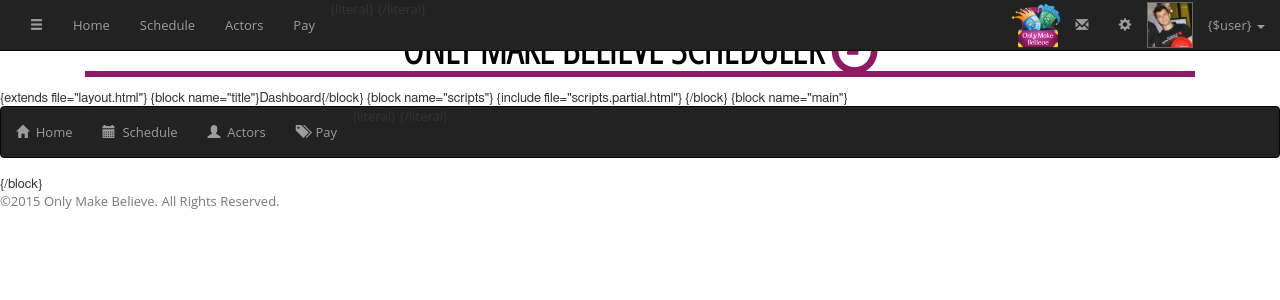
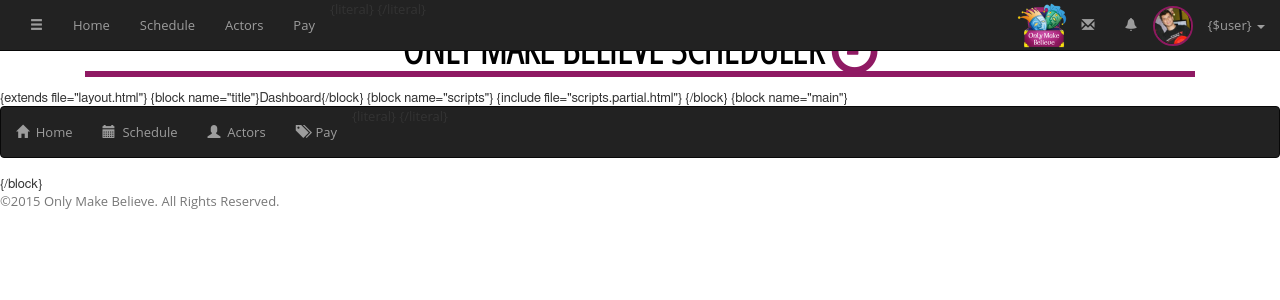
Before and after one commit to georgesankey/georgeRiotAngular, a PHP site: template include/template/dashboard.html in a window 1280 px wide. Shown: the top 300 px of the page. Run offline with PHP 8.4, Linux system fonts and the light colour scheme; the template is opened without the code that fills it, so the values that code supplies are empty; some libraries are stand-ins or nearby versions.

Commit message:
404 page and some more style things. alert dropdowns

```diff
--- a/include/template/dashboard.html
+++ b/include/template/dashboard.html
@@ -24,7 +24,7 @@
         <ul class="nav navbar-nav navbar-left hidden-xs">
 
             <li ng-class="{active:isPage('')}">
-                <a href="#/dashboard">
+                <a href="#/">
                     Home
                 </a>
             </li>
@@ -50,15 +50,24 @@
             <li>
                 <img src="resources/images/OMB.png" height ="50px" />
             </li>
+
             <li>
-                <a href="#">
+                <a class="dropdown-toggle" data-toggle="dropdown">
                     <span class="glyphicon glyphicon-envelope" aria-hidden="true"></span>
                 </a>
+
+                <ul class="dropdown-menu">
+                    <li><a>No messages to show.</a></li>
+                </ul>
             </li>
-            <li>
-                <a href="#">
-                    <span class="glyphicon glyphicon-cog" aria-hidden="true"></span>
+            <li class="dropdown">
+                <a class="dropdown-toggle" data-toggle="dropdown">
+                    <span class="glyphicon glyphicon-bell" aria-hidden="true"></span>
                 </a>
+
+                <ul class="dropdown-menu">
+                    <li><a>No notifications to show.</a></li>
+                </ul>
             </li>
 
             <li>
@@ -74,11 +83,10 @@
 
           		<ul class="dropdown-menu">
                     <li>
-                        <a href="#/">
+                        <a href="#/u/1234">
                             View Profile
                         </a>
                     </li>
-
                     <li>
                         <a href="#/">
                             Settings
--- a/resources/css/style.css
+++ b/resources/css/style.css
@@ -182,9 +182,10 @@ code {
 }
 
 .profile-thumbnail {
-    height:46px;
-    margin-top:2px;
-    border:1px solid #666;
+    height: 40px;
+    margin-top: 6px;
+    border: 2px solid #8E1960;
+    border-radius: 20px;
 }
 
 /* BUTTONS */
--- a/resources/js/main.js
+++ b/resources/js/main.js
@@ -21,8 +21,11 @@ appModule.config(function($routeProvider) {
             controller:'MainController',
             templateUrl:'resources/views/actors.html'
         })
+        .when('/404', {
+            templateUrl:'resources/views/404.html'
+        })
 	    .otherwise({
-	        redirectTo:'/'
+	        redirectTo:'/404'
 	    });
 
 });
--- a/resources/views/calendar.html
+++ b/resources/views/calendar.html
@@ -2,11 +2,11 @@
 <!-- Display calendar related information and filters  -->
 <div class="panel panel-info">
 	<div class="panel-heading">
-        <h4 class="panel-title">Calendar - {{testing}}</h4>
+        <h4 class="panel-title">Calendar</h4>
     </div>
 
     <div class="panel-body">
         <div id="calendar" calendar></div>
     </div>
 
-    </div>
+</div>
```
Also changed, not shown: resources/views/404.html (added, +14 -0 lines).
